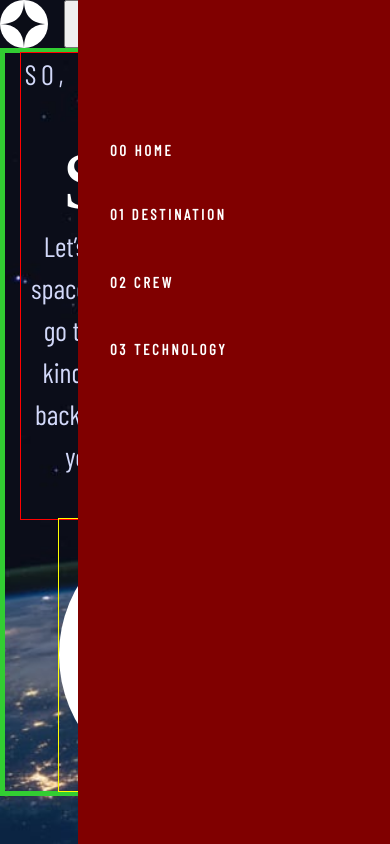
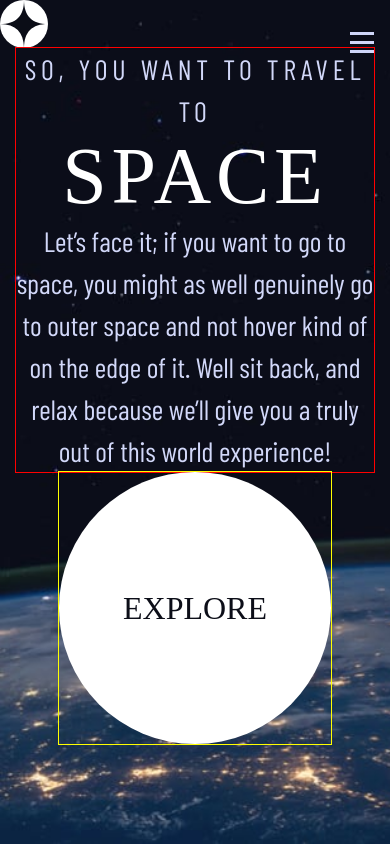
Before and after one commit to DavidofOrange/space-tourism-website, a React (Create React App) app: page / in a window 390 px wide. Built offline with nearby package versions, Linux system fonts and the light colour scheme; a web font is replaced by a local one.

Commit message:
Used glassmorphism effects on menu navbar

```diff
--- a/src/index.css
+++ b/src/index.css
@@ -95,6 +95,7 @@ body {
     min-height: 100vh;
     display: grid;
     grid-template-rows: min-content 1fr;
+    overflow-x: hidden;
 }
 
 /* make images easier to work with */
@@ -157,7 +158,6 @@ select {
 
 .grid-container {
     text-align: center;
-    border: 5px solid limegreen;
     display: grid;
     place-items: center;
     padding-inline: 1rem;
@@ -266,7 +266,7 @@ select {
 
 
 /* ------------------- */
-/* Compontents         */
+/* Components         */
 /* ------------------- */
 
 .large-button {
@@ -304,20 +304,45 @@ select {
     list-style: none;
     padding: 0;
     margin: 0;
+    background: hsl( var(--clr-dark) / .1);
 }
+
+@supports (backdrop-filter: blur(1.5rem)) {
+    .primary-navigation {
+        background: hsl( var(--clr-white) / 0.05);
+        backdrop-filter: blur( 1.5rem );
+    }
+}
+
+#nav-menu {
+   display: none;
+}
+
+
 
 @media (max-width: 768px) {
     .primary-navigation {
         --underline-gap: .8rem;
         list-style: none;
-        padding: 0;
         margin: 0;
         flex-direction: column;
         position: fixed;
-        background: maroon;
         inset: 0 0 0 20%;
         z-index: 99999;
         padding: min(20rem, 15vh) 2rem;
+        transform: translateX(100%);
+    }
+    #nav-menu {
+        display: block;
+        position: absolute;
+        z-index: 9999999;
+        right: 1rem;
+        top: 2rem;
+        background: transparent;
+        background: url(./starter-code/assets/shared/icon-hamburger.svg) no-repeat;
+        border: 0;
+        width: 1.5rem;
+        aspect-ratio: 1;
     }
     .primary-navigation.underline-indicators > .active {
         border: 0;
```
